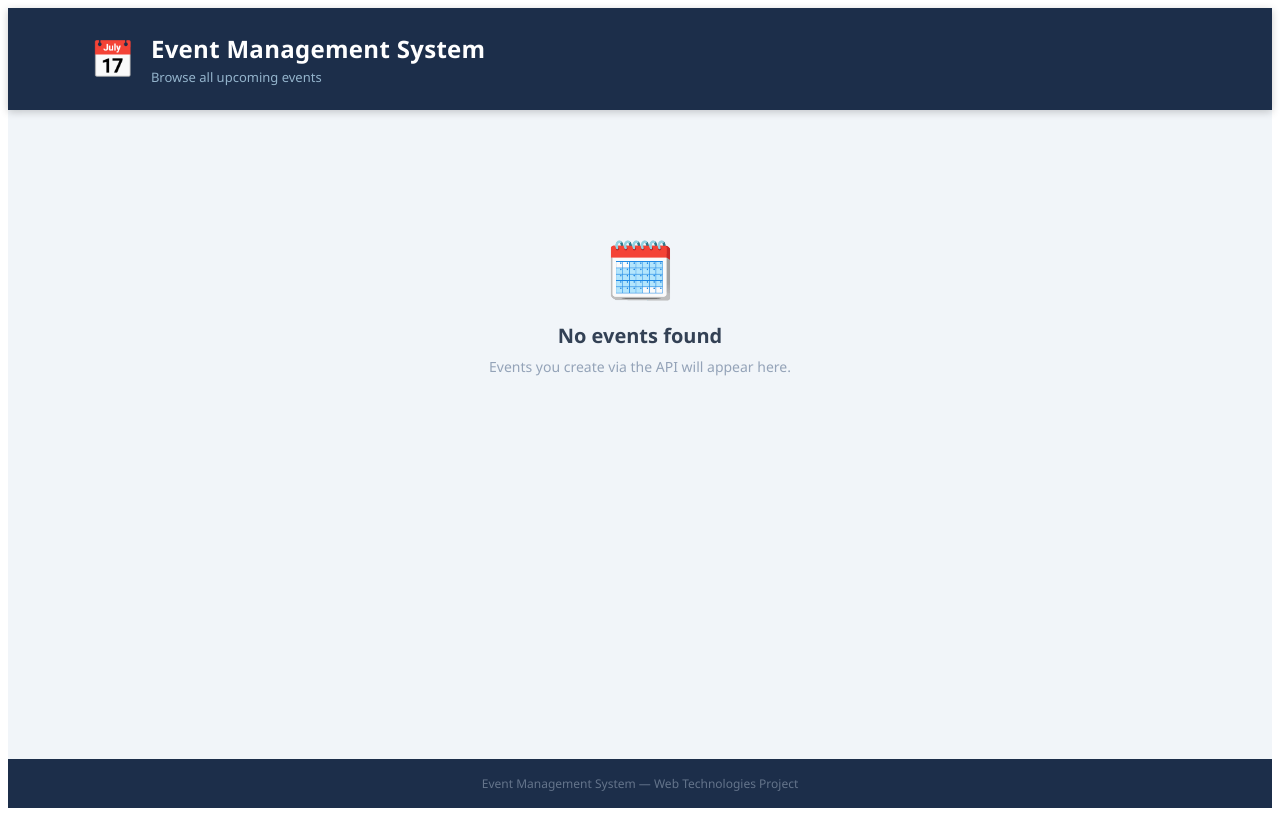
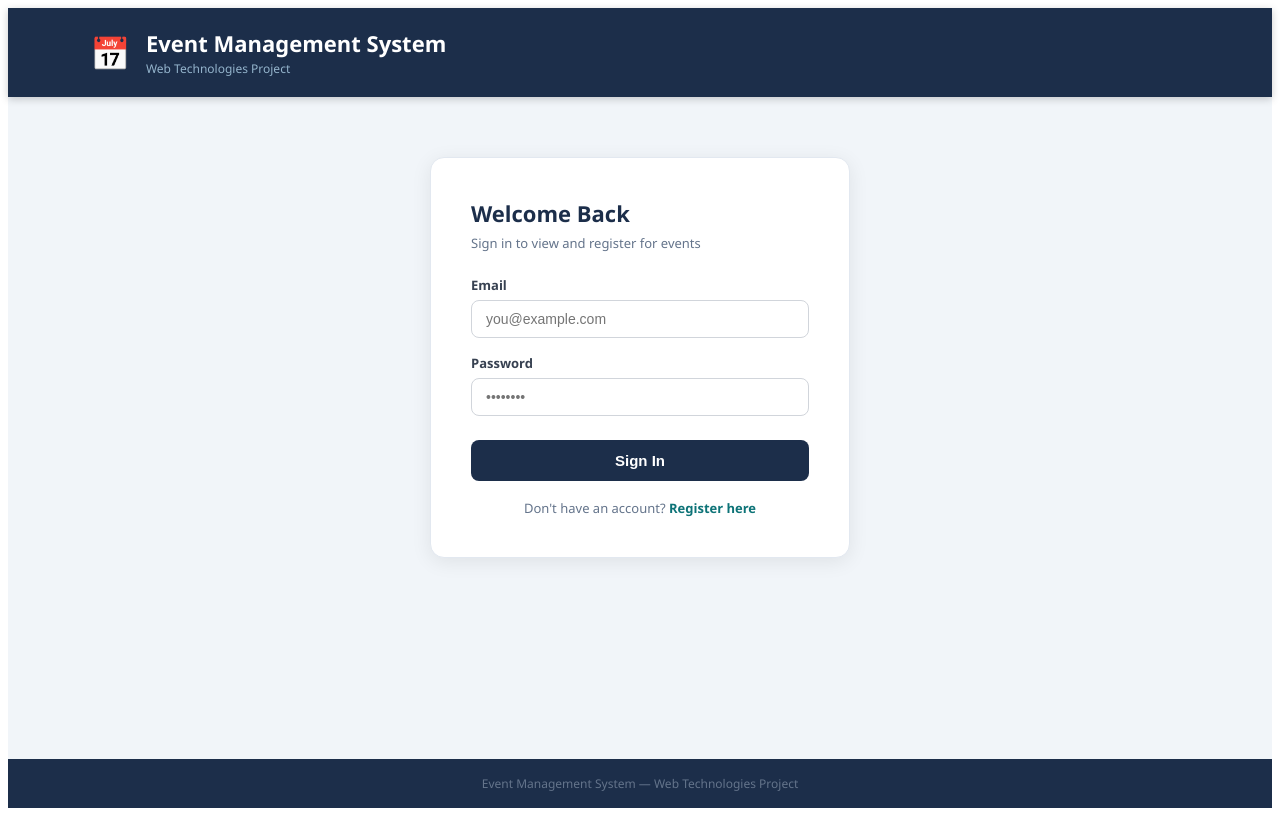
Before and after one commit to LawkZanyar/event-management-system, a Vue app in the folder frontend/: page / in a window 1280 px wide. Built offline with nearby package versions, Linux system fonts and the light colour scheme.

Commit message:
Made some improvements

```diff
--- a/frontend/src/App.vue
+++ b/frontend/src/App.vue
@@ -2,55 +2,204 @@
 import { ref, onMounted } from 'vue'
 import axios from 'axios'
 
+const BASE_URL = "https://mindful-manifestation-production.up.railway.app/api"
+
+// ── State ──
+const view = ref('login')        // 'login' | 'register' | 'events'
+const currentUser = ref(null)
+
 const events = ref([])
+const loadingEvents = ref(false)
 
-const API_URL =
-  "https://mindful-manifestation-production.up.railway.app/api/events"
+// ── Auth forms ──
+const loginForm = ref({ email: '', password: '' })
+const registerForm = ref({ name: '', email: '', password: '' })
+const authError = ref('')
+const authSuccess = ref('')
 
-onMounted(async () => {
+// ── Event registration ──
+const registeringFor = ref(null)   // event_id currently being registered for
+const regDate = ref('')
+const regMessage = ref('')
+
+// ── Load events ──
+async function loadEvents() {
+  loadingEvents.value = true
   try {
-    const response = await axios.get(API_URL)
-    console.log("API DATA:", response.data)
-    events.value = response.data
-  } catch (error) {
-    console.error("API ERROR:", error)
+    const res = await axios.get(`${BASE_URL}/events`)
+    events.value = res.data
+  } catch (e) {
+    console.error("API ERROR:", e)
+  } finally {
+    loadingEvents.value = false
   }
+}
+
+// ── Login ──
+async function login() {
+  authError.value = ''
+  try {
+    const res = await axios.post(`${BASE_URL}/login`, loginForm.value)
+    currentUser.value = res.data.user
+    view.value = 'events'
+    loadEvents()
+  } catch (e) {
+    authError.value = e.response?.data?.detail || 'Login failed'
+  }
+}
+
+// ── Register account ──
+async function register() {
+  authError.value = ''
+  authSuccess.value = ''
+  try {
+    await axios.post(`${BASE_URL}/register`, registerForm.value)
+    authSuccess.value = 'Account created! You can now log in.'
+    registerForm.value = { name: '', email: '', password: '' }
+    setTimeout(() => { view.value = 'login'; authSuccess.value = '' }, 1500)
+  } catch (e) {
+    authError.value = e.response?.data?.detail || 'Registration failed'
+  }
+}
+
+// ── Register for event ──
+async function registerForEvent(eventId) {
+  regMessage.value = ''
+  try {
+    await axios.post(`${BASE_URL}/events/${eventId}/attendees`, {
+      name: currentUser.value.name,
+      email: currentUser.value.email,
+      registered_at: new Date().toISOString().split('T')[0]
+    })
+    regMessage.value = 'Successfully registered for event!'
+    registeringFor.value = null
+  } catch (e) {
+    regMessage.value = e.response?.data?.detail || 'Registration failed'
+  }
+}
+
+// ── Logout ──
+function logout() {
+  currentUser.value = null
+  events.value = []
+  loginForm.value = { email: '', password: '' }
+  view.value = 'login'
+}
+
+onMounted(() => {
+  // nothing on mount — user must log in first
 })
 </script>
 
 <template>
   <div class="page">
 
+    <!-- ── Header ── -->
     <header class="header">
       <div class="header-inner">
         <div class="logo">📅</div>
         <div>
           <h1 class="header-title">Event Management System</h1>
-          <p class="header-sub">Browse all upcoming events</p>
+          <p class="header-sub">Web Technologies Project</p>
+        </div>
+        <div class="header-right" v-if="currentUser">
+          <span class="welcome">👤 {{ currentUser.name }}</span>
+          <button class="btn-logout" @click="logout">Logout</button>
         </div>
       </div>
     </header>
 
     <main class="main">
 
-      <div v-if="events.length === 0" class="empty">
+      <!-- ══ LOGIN VIEW ══ -->
+      <div v-if="view === 'login'" class="auth-wrapper">
+        <div class="auth-card">
+          <h2 class="auth-title">Welcome Back</h2>
+          <p class="auth-sub">Sign in to view and register for events</p>
+
+          <div v-if="authError" class="alert alert-error">{{ authError }}</div>
+
+          <div class="form-group">
+            <label>Email</label>
+            <input v-model="loginForm.email" type="email" placeholder="you@example.com" />
+          </div>
+          <div class="form-group">
+            <label>Password</label>
+            <input v-model="loginForm.password" type="password" placeholder="••••••••" />
+          </div>
+
+          <button class="btn-primary" @click="login">Sign In</button>
+
+          <p class="auth-switch">
+            Don't have an account?
+            <span class="link" @click="view = 'register'; authError = ''">Register here</span>
+          </p>
+        </div>
+      </div>
+
+      <!-- ══ REGISTER VIEW ══ -->
+      <div v-if="view === 'register'" class="auth-wrapper">
+        <div class="auth-card">
+          <h2 class="auth-title">Create Account</h2>
+          <p class="auth-sub">Register to join and attend events</p>
+
+          <div v-if="authError" class="alert alert-error">{{ authError }}</div>
+          <div v-if="authSuccess" class="alert alert-success">{{ authSuccess }}</div>
+
+          <div class="form-group">
+            <label>Full Name</label>
+            <input v-model="registerForm.name" type="text" placeholder="Your name" />
+          </div>
+          <div class="form-group">
+            <label>Email</label>
+            <input v-model="registerForm.email" type="email" placeholder="you@example.com" />
+          </div>
+          <div class="form-group">
+            <label>Password</label>
+            <input v-model="registerForm.password" type="password" placeholder="••••••••" />
+          </div>
+
+          <button class="btn-primary" @click="register">Create Account</button>
+
+          <p class="auth-switch">
+            Already have an account?
+            <span class="link" @click="view = 'login'; authError = ''">Sign in</span>
+          </p>
+        </div>
+      </div>
+
+      <!-- ══ EVENTS VIEW ══ -->
+      <div v-if="view === 'events'">
+
+        <div class="events-header">
+          <h2 class="events-title">Upcoming Events</h2>
+          <p class="events-sub">Click "Register" on any event to sign up</p>
+        </div>
+
+        <div v-if="regMessage" class="alert alert-success reg-alert">{{ regMessage }}</div>
+
+        <div v-if="loadingEvents" class="empty">
+          <div class="empty-icon">⏳</div>
+          <p class="empty-text">Loading events...</p>
+        </div>
+
+        <div v-else-if="events.length === 0" class="empty">
           <div class="empty-icon">🗓️</div>
           <p class="empty-text">No events found</p>
-        <p class="empty-hint">Events you create via the API will appear here.</p>
+          <p class="empty-hint">Events created via the API will appear here.</p>
         </div>
 
-      <div class="grid">
-        <div
-          class="card"
-          v-for="event in events"
-          :key="event.id"
-        >
+        <div v-else class="grid">
+          <div class="card" v-for="event in events" :key="event.id">
+
             <div class="card-header">
               <span class="card-id">#{{ event.id }}</span>
               <span class="card-badge">Event</span>
             </div>
+
             <h2 class="card-title">{{ event.title }}</h2>
             <p class="card-description">{{ event.description }}</p>
+
             <div class="card-meta">
               <div class="meta-item">
                 <span class="meta-icon">📆</span>
@@ -60,6 +209,29 @@ onMounted(async () => {
                 <span class="meta-icon">📍</span>
                 <span>{{ event.location }}</span>
               </div>
+            </div>
+
+            <!-- Register for event section -->
+            <div class="card-actions">
+              <button
+                class="btn-register"
+                @click="registeringFor = event.id; regMessage = ''"
+                v-if="registeringFor !== event.id"
+              >
+                Register for Event
+              </button>
+
+              <div v-if="registeringFor === event.id" class="confirm-box">
+                <p class="confirm-text">
+                  Register as <strong>{{ currentUser.name }}</strong>?
+                </p>
+                <div class="confirm-buttons">
+                  <button class="btn-confirm" @click="registerForEvent(event.id)">Confirm</button>
+                  <button class="btn-cancel" @click="registeringFor = null">Cancel</button>
+                </div>
+              </div>
+            </div>
+
           </div>
         </div>
       </div>
@@ -92,7 +264,7 @@ onMounted(async () => {
 /* ── Header ── */
 .header {
   background-color: #1c2e4a;
-  padding: 24px 40px;
+  padding: 20px 40px;
   box-shadow: 0 2px 8px rgba(0,0,0,0.2);
 }
 
@@ -104,22 +276,46 @@ onMounted(async () => {
   gap: 16px;
 }
 
-.logo {
-  font-size: 36px;
-  line-height: 1;
-}
+.logo { font-size: 32px; }
 
 .header-title {
-  font-size: 24px;
+  font-size: 22px;
   font-weight: 700;
   color: #ffffff;
-  letter-spacing: 0.3px;
 }
 
 .header-sub {
+  font-size: 12px;
+  color: #94b4cc;
+  margin-top: 2px;
+}
+
+.header-right {
+  margin-left: auto;
+  display: flex;
+  align-items: center;
+  gap: 14px;
+}
+
+.welcome {
   font-size: 13px;
   color: #94b4cc;
-  margin-top: 3px;
+}
+
+.btn-logout {
+  background: transparent;
+  border: 1px solid #64748b;
+  color: #94b4cc;
+  padding: 6px 14px;
+  border-radius: 6px;
+  cursor: pointer;
+  font-size: 13px;
+  transition: all 0.15s;
+}
+
+.btn-logout:hover {
+  background: #ffffff15;
+  color: #ffffff;
 }
 
 /* ── Main ── */
@@ -131,29 +327,149 @@ onMounted(async () => {
   padding: 0 24px;
 }
 
-/* ── Empty state ── */
+/* ── Auth ── */
+.auth-wrapper {
+  display: flex;
+  justify-content: center;
+  padding: 20px 0;
+}
+
+.auth-card {
+  background: #ffffff;
+  border-radius: 14px;
+  padding: 40px;
+  width: 100%;
+  max-width: 420px;
+  box-shadow: 0 4px 20px rgba(0,0,0,0.08);
+  border: 1px solid #e2e8f0;
+}
+
+.auth-title {
+  font-size: 22px;
+  font-weight: 700;
+  color: #1c2e4a;
+  margin-bottom: 6px;
+}
+
+.auth-sub {
+  font-size: 13px;
+  color: #64748b;
+  margin-bottom: 24px;
+}
+
+.form-group {
+  margin-bottom: 16px;
+}
+
+.form-group label {
+  display: block;
+  font-size: 13px;
+  font-weight: 600;
+  color: #374151;
+  margin-bottom: 6px;
+}
+
+.form-group input {
+  width: 100%;
+  padding: 10px 14px;
+  border: 1px solid #d1d5db;
+  border-radius: 8px;
+  font-size: 14px;
+  color: #1e293b;
+  outline: none;
+  transition: border 0.15s;
+}
+
+.form-group input:focus {
+  border-color: #0d7377;
+}
+
+.btn-primary {
+  width: 100%;
+  background-color: #1c2e4a;
+  color: #ffffff;
+  border: none;
+  padding: 12px;
+  border-radius: 8px;
+  font-size: 15px;
+  font-weight: 600;
+  cursor: pointer;
+  margin-top: 8px;
+  transition: background 0.15s;
+}
+
+.btn-primary:hover {
+  background-color: #0d7377;
+}
+
+.auth-switch {
+  text-align: center;
+  font-size: 13px;
+  color: #64748b;
+  margin-top: 18px;
+}
+
+.link {
+  color: #0d7377;
+  font-weight: 600;
+  cursor: pointer;
+}
+
+.link:hover {
+  text-decoration: underline;
+}
+
+/* ── Alerts ── */
+.alert {
+  padding: 10px 14px;
+  border-radius: 8px;
+  font-size: 13px;
+  margin-bottom: 16px;
+}
+
+.alert-error {
+  background: #fee2e2;
+  color: #b91c1c;
+  border: 1px solid #fca5a5;
+}
+
+.alert-success {
+  background: #dcfce7;
+  color: #166534;
+  border: 1px solid #86efac;
+}
+
+.reg-alert {
+  margin-bottom: 20px;
+}
+
+/* ── Events header ── */
+.events-header {
+  margin-bottom: 28px;
+}
+
+.events-title {
+  font-size: 24px;
+  font-weight: 700;
+  color: #1c2e4a;
+}
+
+.events-sub {
+  font-size: 13px;
+  color: #64748b;
+  margin-top: 4px;
+}
+
+/* ── Empty ── */
 .empty {
   text-align: center;
   padding: 80px 20px;
   color: #64748b;
 }
 
-.empty-icon {
-  font-size: 56px;
-  margin-bottom: 16px;
-}
-
-.empty-text {
-  font-size: 20px;
-  font-weight: 600;
-  color: #334155;
-  margin-bottom: 8px;
-}
-
-.empty-hint {
-  font-size: 14px;
-  color: #94a3b8;
-}
+.empty-icon { font-size: 52px; margin-bottom: 14px; }
+.empty-text { font-size: 20px; font-weight: 600; color: #334155; margin-bottom: 6px; }
+.empty-hint { font-size: 14px; color: #94a3b8; }
 
 /* ── Grid ── */
 .grid {
@@ -170,6 +486,8 @@ onMounted(async () => {
   box-shadow: 0 2px 10px rgba(0,0,0,0.07);
   border: 1px solid #e2e8f0;
   transition: transform 0.15s ease, box-shadow 0.15s ease;
+  display: flex;
+  flex-direction: column;
 }
 
 .card:hover {
@@ -184,11 +502,7 @@ onMounted(async () => {
   margin-bottom: 12px;
 }
 
-.card-id {
-  font-size: 12px;
-  color: #94a3b8;
-  font-weight: 600;
-}
+.card-id { font-size: 12px; color: #94a3b8; font-weight: 600; }
 
 .card-badge {
   background-color: #e0f2fe;
@@ -198,7 +512,6 @@ onMounted(async () => {
   padding: 3px 10px;
   border-radius: 20px;
   text-transform: uppercase;
-  letter-spacing: 0.5px;
 }
 
 .card-title {
@@ -213,15 +526,17 @@ onMounted(async () => {
   font-size: 14px;
   color: #475569;
   line-height: 1.6;
-  margin-bottom: 18px;
+  margin-bottom: 16px;
+  flex: 1;
 }
 
 .card-meta {
   display: flex;
   flex-direction: column;
   gap: 8px;
-  padding-top: 16px;
+  padding-top: 14px;
   border-top: 1px solid #f1f5f9;
+  margin-bottom: 16px;
 }
 
 .meta-item {
@@ -232,9 +547,78 @@ onMounted(async () => {
   color: #64748b;
 }
 
-.meta-icon {
-  font-size: 15px;
+.meta-icon { font-size: 15px; }
+
+/* ── Card actions ── */
+.card-actions {
+  margin-top: auto;
 }
+
+.btn-register {
+  width: 100%;
+  background-color: #0d7377;
+  color: #ffffff;
+  border: none;
+  padding: 10px;
+  border-radius: 8px;
+  font-size: 14px;
+  font-weight: 600;
+  cursor: pointer;
+  transition: background 0.15s;
+}
+
+.btn-register:hover {
+  background-color: #0a5c60;
+}
+
+.confirm-box {
+  background: #f8fafc;
+  border: 1px solid #e2e8f0;
+  border-radius: 8px;
+  padding: 12px;
+}
+
+.confirm-text {
+  font-size: 13px;
+  color: #475569;
+  margin-bottom: 10px;
+  text-align: center;
+}
+
+.confirm-buttons {
+  display: flex;
+  gap: 8px;
+}
+
+.btn-confirm {
+  flex: 1;
+  background: #166534;
+  color: white;
+  border: none;
+  padding: 8px;
+  border-radius: 6px;
+  font-size: 13px;
+  font-weight: 600;
+  cursor: pointer;
+  transition: background 0.15s;
+}
+
+.btn-confirm:hover { background: #14532d; }
+
+.btn-cancel {
+  flex: 1;
+  background: #e2e8f0;
+  color: #475569;
+  border: none;
+  padding: 8px;
+  border-radius: 6px;
+  font-size: 13px;
+  font-weight: 600;
+  cursor: pointer;
+  transition: background 0.15s;
+}
+
+.btn-cancel:hover { background: #cbd5e1; }
 
 /* ── Footer ── */
 .footer {
```
Also changed, not shown: 2 other files (tests, documents, lock files or other folders). Lines whose indentation alone changed are shown as unchanged.
